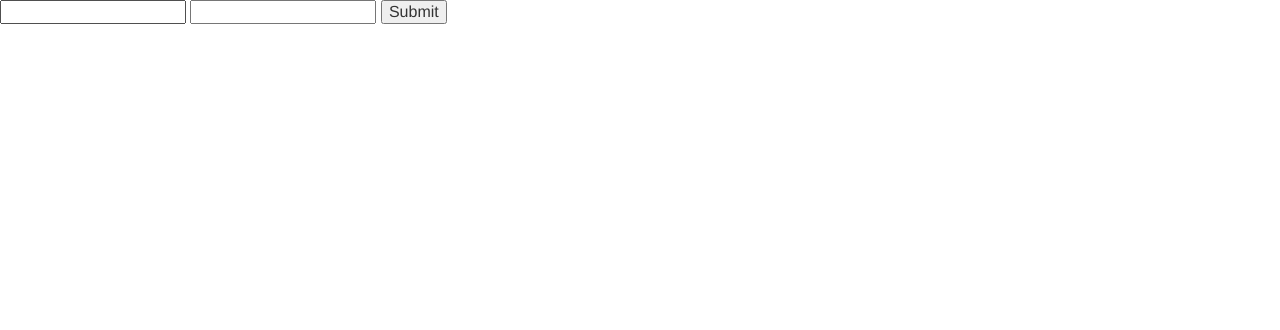
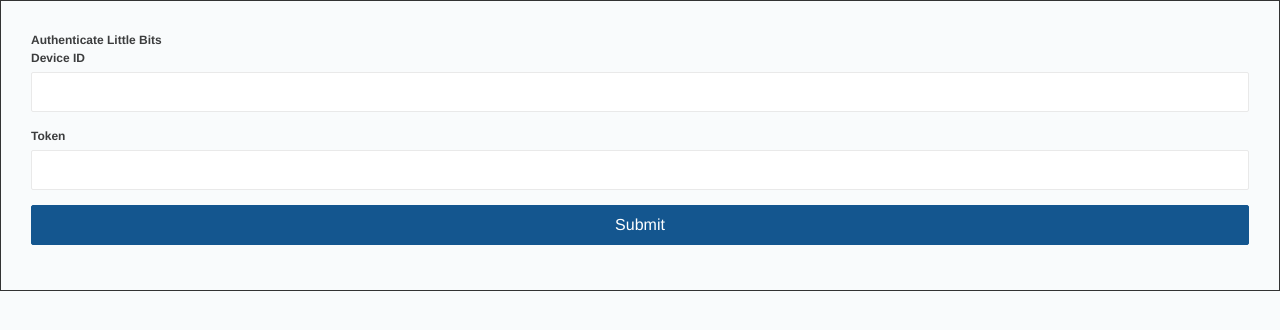
Before and after one commit to octoblu/ui-style-guide, a website: page site/index.html in a window 1280 px wide. Drawn offline with Linux system fonts and the light colour scheme.

Commit message:
Update components

```diff
--- a/assets/less/components/base.less
+++ b/assets/less/components/base.less
@@ -1,5 +1,4 @@
 @import (less) '../../../node_modules/normalize.css/normalize.css';
-@import '../../../node_modules/flex-less/flex.less';
 
 *, *:after, *:before {
   box-sizing: border-box;
@@ -21,12 +20,10 @@
   background: #f9FBFC;
 }
 
-
 p {
   margin-top: 0;
   margin-bottom: @blu-space;
 }
-
 
 //- Links
 
--- /dev/null
+++ b/assets/less/components/buttons.less
@@ -0,0 +1,30 @@
+.Button {
+  border: 1px solid transparent;
+  padding: @blu-padding-default;
+
+  background: transparent;
+  -webkit-appearance: none;
+}
+
+.Button--primary {
+  &:extend(.Button);
+
+  border-radius: @blu-border-radius;
+  border-color: @blu-blue;
+
+  background: @blu-blue;
+  color: white;
+  text-align: center;
+}
+
+.Button--secondary {
+  &:extend(.Button);
+  color: @blu-blue;
+}
+
+.Button--full {
+  &:extend(.Button--primary);
+
+  .flex;
+  .justify-content(center);
+}
--- a/assets/less/components/forms.less
+++ b/assets/less/components/forms.less
@@ -1,18 +1,52 @@
+.Form {
+  .display(flex);
+  .flex-direction(column);
+
+  color: #3c3d3e;
+}
+
+.Form-fieldset {
+  border: 1px solid @blu-gray-light;
+  padding: @blu-space;
+}
+
+.Form-legend {
+  font-size: @blu-font-small;
+  font-weight: @blu-font-weight-bold;
+}
+
 .Form-field {
+  .display(flex);
+  .flex-direction(column);
 
+  margin-bottom: @blu-padding-spaced;
+}
+
+.Form-field--actions {
+   &:extend(.Form-field);
+}
+
+.Form-label {
+  .display(flex);
+
+  margin-bottom: @blu-padding-narrow;
+
+  font-size: @blu-font-small;
+  font-weight: @blu-font-weight-bold;
 }
 
 .Form-input {
-  display: block;
+  .display(flex);
+
   border: @blu-border;
   border-radius: @blu-border-radius;
   padding: @blu-padding-default;
-  width: 100%;
 
   -webkit-appearance: none;
 
   &:focus {
-    border: 1px solid blue;
+    border-color: #C9C9C9;
+    outline: none;
     transition: all .2s ease-in;
   }
 
@@ -22,10 +56,9 @@
   }
 
   &:required:focus {
-    /* border: 1px solid @orange-light; */
   }
 
-  &.input-invalid
+  &.input-invalid {
     /* border: 1px solid @red-light; */
     /* color: lighten(@red, 50%); */
 
@@ -33,13 +66,4 @@
       /* border: 1px solid @red; */
     }
   }
-
-  &.input-valid
-    /* border: 1px solid @green-light; */
-    /* color: lighten(@green, 40%); */
-
-    &:focus {
-      /* border: 1px solid @green; */
-    }
-  }
 }
--- /dev/null
+++ b/assets/less/globals/_colors.less
@@ -0,0 +1,4 @@
+@blu-blue: #14568F;
+
+
+@blu-gray-light: #333;
--- a/assets/less/globals/_variables.less
+++ b/assets/less/globals/_variables.less
@@ -1,14 +1,31 @@
-@blu-space: 40px;
+@blu-space: 30px;
 
-@blu-padding-extra-spaced = @blu-space
-@blu-padding-spaced       = @blu-space / 2
-@blu-padding-default      = @blu-space / 3
-@blu-padding-narrow       = @blu-space / 6
+@blu-padding-extra-spaced: @blu-space;
+@blu-padding-spaced      : @blu-space/2;
+@blu-padding-default     : @blu-space/3;
+@blu-padding-narrow      : @blu-space/6;
 
-@blu-border: 1px solid #333;
+@blu-border: 1px solid #E9E9E9;
 @blu-border-radius: 2px;
 
+@blu-font-large: 22px;
+@blu-font-medium: 18px;
 @blu-font-base: 16px;
+@blu-font-small: 12px;
+@blu-font-tiny: 10px;
+
+@blu-font-weight-light: 300;
+@blu-font-weight-regular: 400;
+@blu-font-weight-medium: 500;
+@blu-font-weight-bold: 800;
+
+@blu-font-h1: 42px;
+@blu-font-h2: 36px;
+@blu-font-h3: 30px;
+@blu-font-h4: 24px;
+@blu-font-h5: 18px;
+@blu-font-h6: 16px;
+
 @blu-font-family: Helvetica,Arial,Sans-Serif;
 
 @blu-line-height-base: 1.5;
--- a/assets/less/manifest.less
+++ b/assets/less/manifest.less
@@ -1,2 +1,8 @@
-@import 'globals/_varialbles.less';
+@import '../../node_modules/flex.less/flex.less';
+
+@import 'globals/_variables.less';
+@import 'globals/_colors.less';
+
 @import 'components/base.less';
+@import 'components/buttons.less';
+@import 'components/forms.less';
--- a/gulpfile.coffee
+++ b/gulpfile.coffee
@@ -17,7 +17,7 @@
     .pipe less().on 'error', (err) ->
       console.error err
       this.emit 'end'
-    .pipe concat('styles.css')
+    .pipe concat('site.css')
     .pipe gulp.dest('./site/assets/styles')
 
 gulp.task 'watch', ->
--- a/site/assets/styles/manifest.css
+++ b/site/assets/styles/site.css
@@ -368,6 +368,7 @@
   font-size: 16px;
   line-height: 1.5;
   text-rendering: optimizeSpeed;
+  background: #f9FBFC;
 }
 p {
   margin-top: 0;
@@ -385,3 +386,125 @@
 video {
   max-width: 100%;
 }
+.Button,
+.Button--primary,
+.Button--secondary,
+.Button--full {
+  border: 1px solid transparent;
+  padding: 10px;
+  background: transparent;
+  -webkit-appearance: none;
+}
+.Button--primary,
+.Button--full {
+  border-radius: 2px;
+  border-color: #14568f;
+  background: #14568f;
+  color: white;
+  text-align: center;
+}
+.Button--secondary {
+  color: #14568f;
+}
+.Button--full {
+  -webkit-box-flex: 1;
+  -moz-box-flex: 1;
+  -webkit-flex: 1 1 0.01%;
+  -moz-flex: 1 1 0.01%;
+  -ms-flex: 1 1 0.01%;
+  flex: 1 1 0.01%;
+  -ms-flex-positive: 1;
+  -ms-flex-negative: 1;
+  -ms-flex-preferred-size: 0.01%;
+  -webkit-box-pack: center;
+  -moz-box-pack: center;
+  -ms-flex-pack: center;
+  -webkit-justify-content: center;
+  -moz-justify-content: center;
+  -ms-justify-content: center;
+  justify-content: center;
+}
+.Form {
+  display: -moz-box;
+  display: -webkit-box;
+  display: -webkit-flex;
+  display: -ms-flexbox;
+  display: -ms-flex;
+  display: flex;
+  -webkit-box-orient: vertical;
+  -moz-box-orient: vertical;
+  -webkit-box-direction: normal;
+  -moz-box-direction: normal;
+  min-height: 0;
+  -webkit-flex-direction: column;
+  -moz-flex-direction: column;
+  -ms-flex-direction: column;
+  flex-direction: column;
+  color: #3c3d3e;
+}
+.Form-fieldset {
+  border: 1px solid #333333;
+  padding: 30px;
+}
+.Form-legend {
+  font-size: 12px;
+  font-weight: 800;
+}
+.Form-field,
+.Form-field--actions {
+  display: -moz-box;
+  display: -webkit-box;
+  display: -webkit-flex;
+  display: -ms-flexbox;
+  display: -ms-flex;
+  display: flex;
+  -webkit-box-orient: vertical;
+  -moz-box-orient: vertical;
+  -webkit-box-direction: normal;
+  -moz-box-direction: normal;
+  min-height: 0;
+  -webkit-flex-direction: column;
+  -moz-flex-direction: column;
+  -ms-flex-direction: column;
+  flex-direction: column;
+  margin-bottom: 15px;
+}
+.Form-label {
+  display: -moz-box;
+  display: -webkit-box;
+  display: -webkit-flex;
+  display: -ms-flexbox;
+  display: -ms-flex;
+  display: flex;
+  margin-bottom: 5px;
+  font-size: 12px;
+  font-weight: 800;
+}
+.Form-input {
+  display: -moz-box;
+  display: -webkit-box;
+  display: -webkit-flex;
+  display: -ms-flexbox;
+  display: -ms-flex;
+  display: flex;
+  border: 1px solid #e9e9e9;
+  border-radius: 2px;
+  padding: 10px;
+  -webkit-appearance: none;
+}
+.Form-input:focus {
+  border-color: #C9C9C9;
+  outline: none;
+  transition: all 0.2s ease-in;
+}
+.Form-input:disabled {
+  /* background-color: lighten(@gray-lighter, 80%); */
+  cursor: not-allowed;
+}
+.Form-input.input-invalid {
+  /* border: 1px solid @red-light; */
+  /* color: lighten(@red, 50%); */
+}
+.Form-input.input-invalid:focus {
+  /* border: 1px solid @red; */
+}
--- a/site/index.html
+++ b/site/index.html
@@ -3,13 +3,26 @@
   <head>
     <meta charset="utf-8">
     <title>Gimme your creds!</title>
-    <link rel="stylesheet" href="/assets/styles/manifest.css">
+    <link rel="stylesheet" href="/assets/styles/site.css">
   </head>
   <body>
-    <form method="POST" action="/api/callback">
-      <input name="deviceId">
-      <input name="token">
-      <input type="submit">
+    <form method="POST" action="/api/callback" class="Form">
+      <fieldse class="Form-fieldset">
+        <legend class="Form-legend">Authenticate Little Bits</legend>
+        <div class="Form-field">
+          <label for="deviceId" class="Form-label">Device ID</label>
+          <input name="deviceId" class="Form-input">
+        </div>
+
+        <div class="Form-field">
+          <label for="token" class="Form-label">Token</label>
+          <input name="token" class="Form-input">
+        </div>
+
+        <div class="Form-field--actions">
+          <input type="submit" class="Button Button--full">
+        </div>
+      </fieldse>
     </form>
   </body>
 </html>
```
Also changed, not shown: package.json (added, +30 -0 lines).
